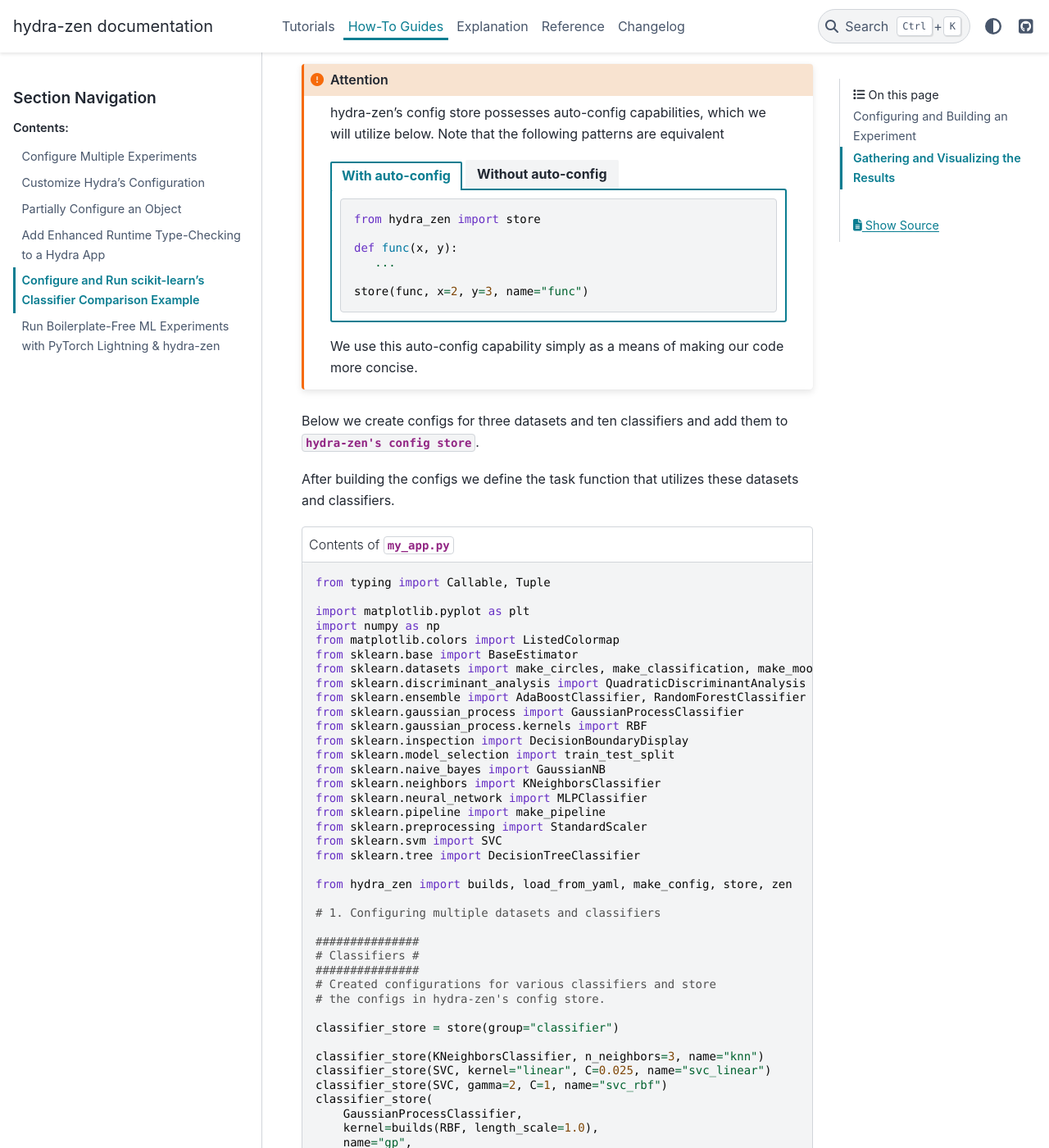
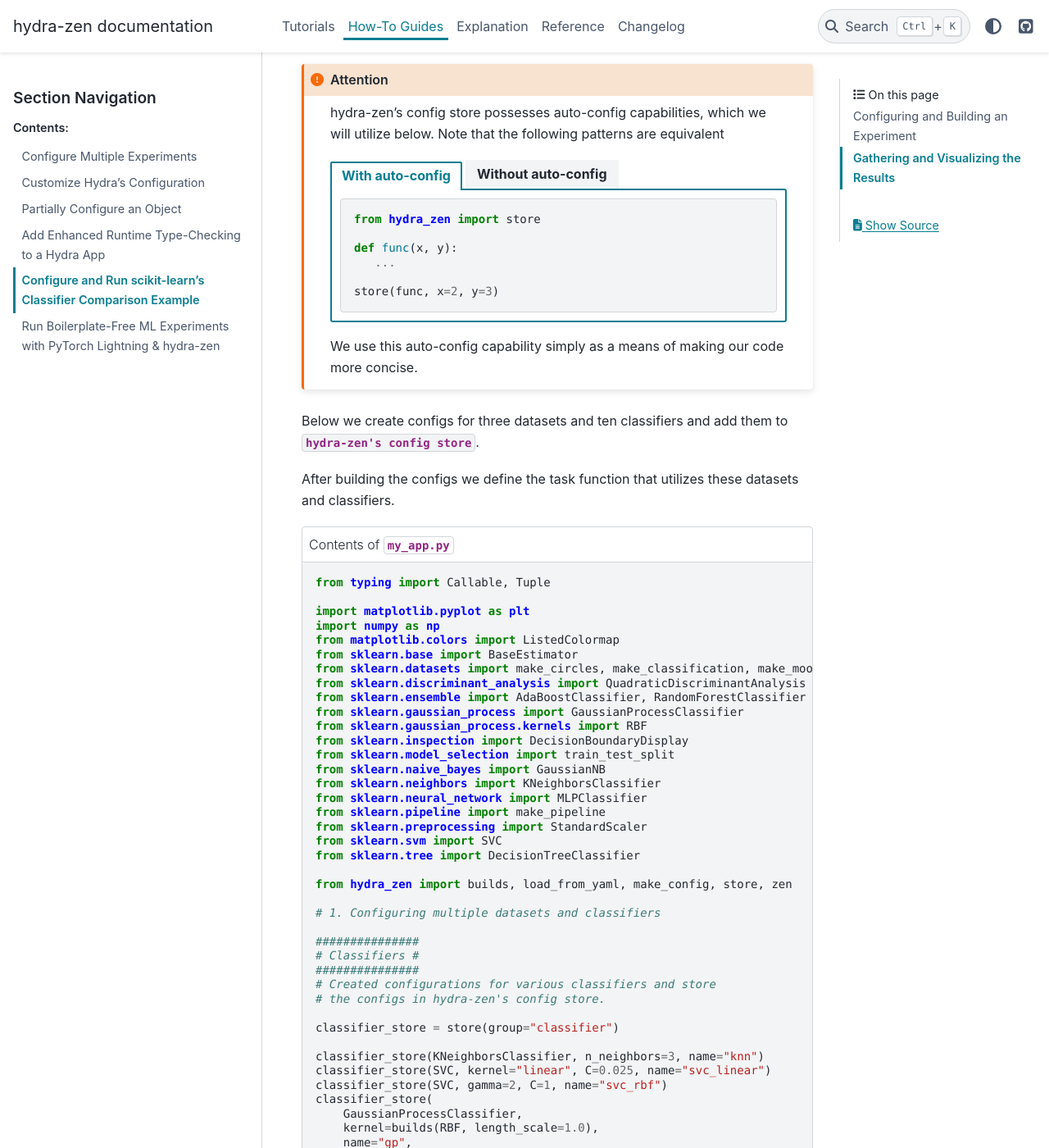
Before and after one commit to mit-ll-responsible-ai/hydra-zen, a Sphinx documentation site: the page built from docs/source/how_to/using_scikit_learn.rst, in a window 1280 px wide and 1400 px high, scrolled down 777 px. Shown: the whole window at 82% size. Built offline with Sphinx 7.4.7 and the PyData theme 0.15.4, drawn with Linux system fonts in a browser that asks for light colours; the version number could not be read and is left out.

Commit message:
Update docs color themes

```diff
--- a/docs/source/conf.py
+++ b/docs/source/conf.py
@@ -97,6 +97,8 @@ html_logo = "../../brand/Hydra-Zen_logo_full_light_blue.png"
 html_theme_options = {
     "collapse_navigation": True,
     "navigation_depth": 4,
+    "pygment_light_style": "default",
+    "pygment_dark_style": "zenburn",
     "favicons": [
         {
             "rel": "icon",
--- a/docs/source/how_to/using_scikit_learn.rst
+++ b/docs/source/how_to/using_scikit_learn.rst
@@ -41,7 +41,7 @@ Configuring and Building an Experiment
             def func(x, y):
                ...
 
-            store(func, x=2, y=3, name="func")
+            store(func, x=2, y=3)
 
 
       .. tab-item:: Without auto-config
```
